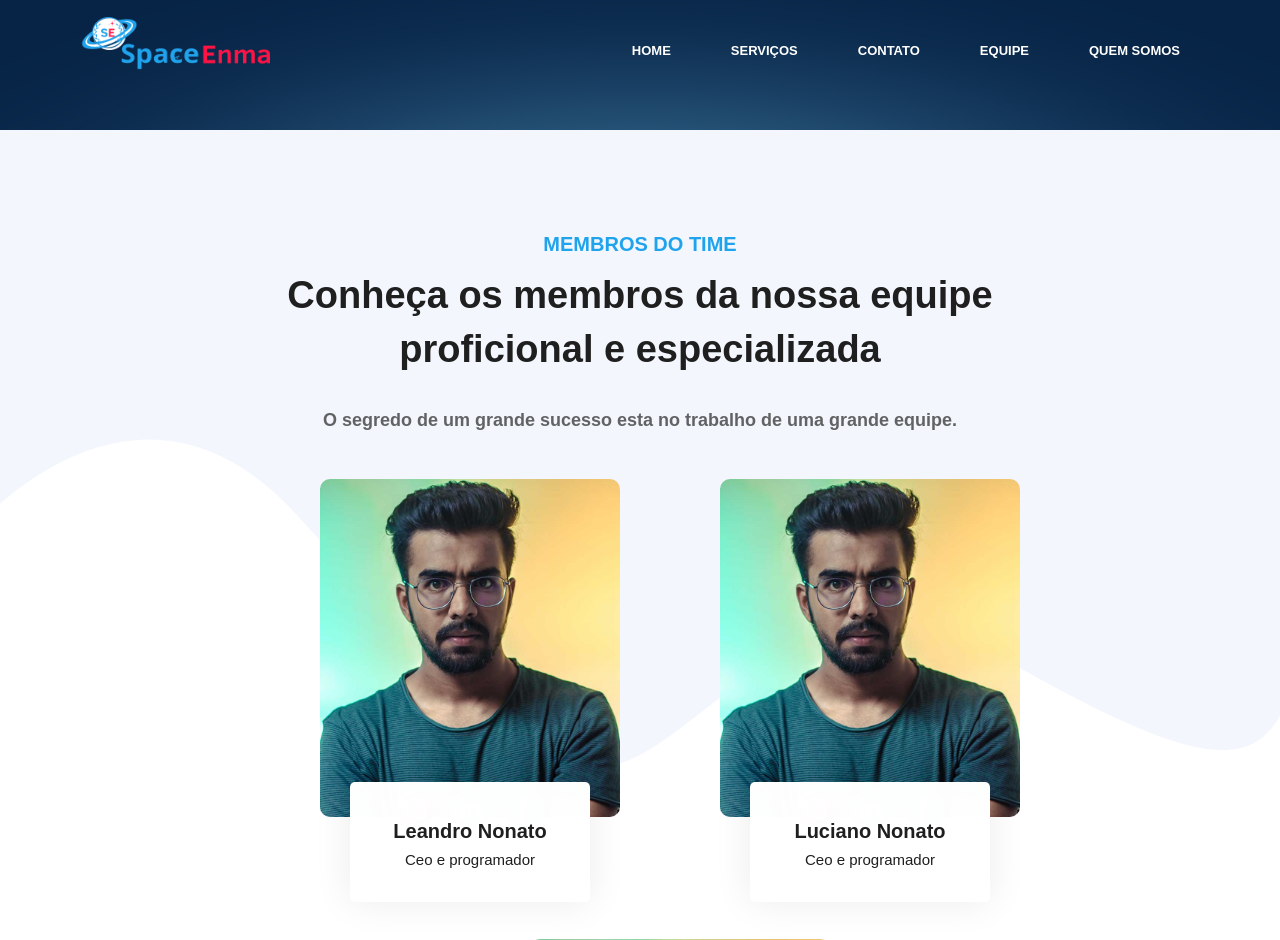
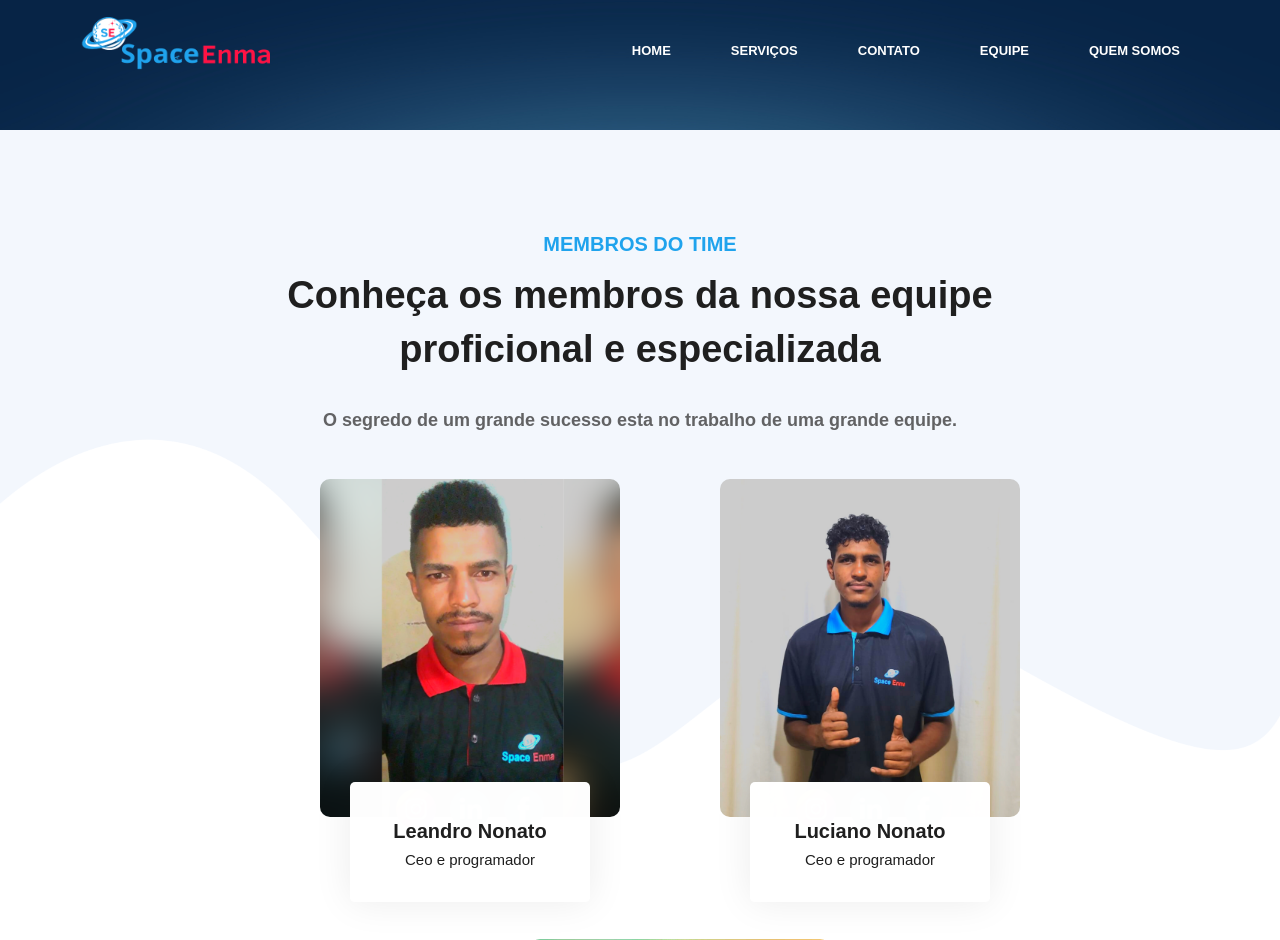
Before and after one commit to space-enma/spceenma, a PHP site: page /equipe in a window 1280 px wide. Shown: the top 940 px of the page. Run offline with PHP 8.4, Linux system fonts and the light colour scheme.

Commit message:
enviando foto

```diff
--- a/src/views/pages/equipe.php
+++ b/src/views/pages/equipe.php
@@ -12,7 +12,7 @@
     <div class="equipe-caixa">
         <div class="caixa">
                 <div class="thumb">
-                        <img src="<?=$base;?>/assets/img/pessoa1.jpg" alt="" class="img">
+                        <img src="<?=$base;?>/assets/img/leandro.png" alt="" class="img">
 
                     <div class="caixa-social">
                         <ul class="">
@@ -39,7 +39,7 @@
 
         <div class="caixa">
                 <div class="thumb">
-                        <img src="<?=$base;?>/assets/img/pessoa1.jpg" alt="" class="img">
+                        <img src="<?=$base;?>/assets/img/Luciano1.png" alt="" class="img">
 
                     <div class="caixa-social">
                         <ul class="">
--- a/src/views/pages/home.php
+++ b/src/views/pages/home.php
@@ -145,7 +145,7 @@
         <div class="equipe-caixa">
             <div class="caixa">
                     <div class="thumb">
-                            <img src="<?=$base;?>/assets/img/pessoa1.jpg" alt="" class="img">
+                            <img src="<?=$base;?>/assets/img/leandro.png" alt="" class="img">
 
                         <div class="caixa-social">
                             <ul class="">
```
Also changed, not shown: public/assets/img/leandro.png (added).
